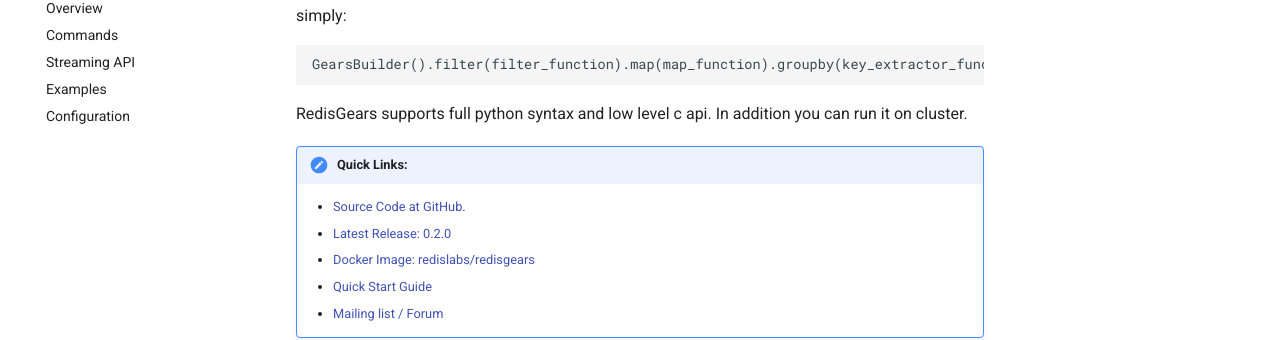
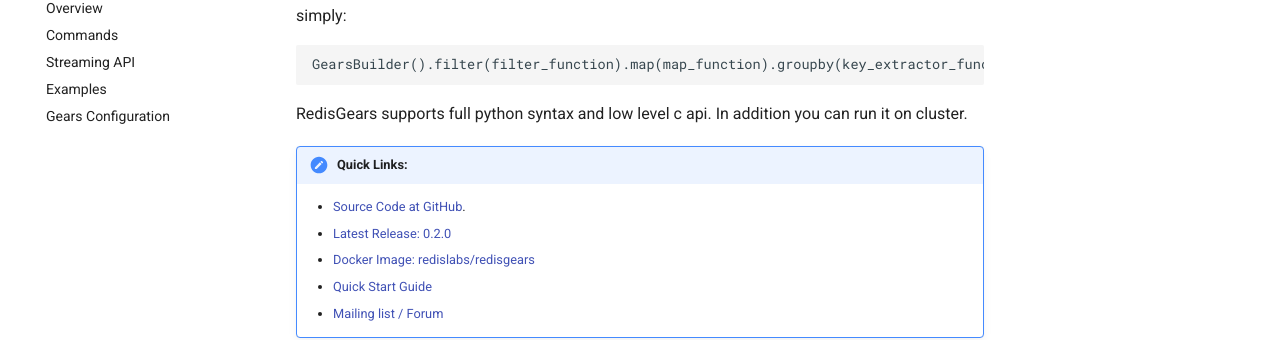
Before and after one commit to RedisGears/RedisGears, an MkDocs documentation site: the page built from docs/index.md, in a window 1280 px wide. Shown: the part 202-542 px from the top of the page. Built offline with MkDocs 1.6.1 and Material for MkDocs 9.7.7, drawn with Linux system fonts in a browser that asks for light colours; comment, search, counter and statistics services are not loaded; old or Windows-style settings are respelled for this version of MkDocs.

Commit message:
GearsBuilder Configuration -> Gears Configuration

```diff
--- a/mkdocs.yml
+++ b/mkdocs.yml
@@ -30,7 +30,7 @@
   - 'Commands': 'commands.md'
   - 'Streaming API': 'gears_streaming.md'
   - 'Examples': 'examples.md'
-  - 'Configuration': 'configuration.md'
+  - 'Gears Configuration': 'configuration.md'
 
 markdown_extensions:
   - admonition
```
Also changed, not shown: README.md (+1 -1 lines).
